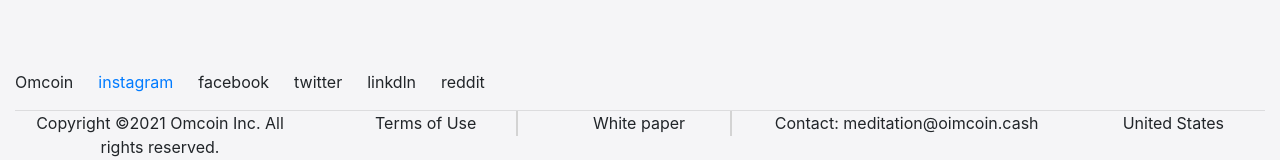
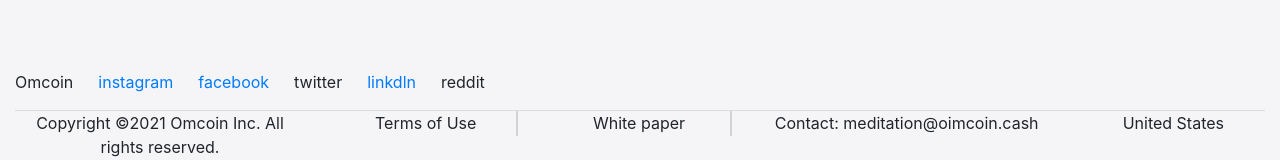
Before and after one commit to ConnorChase29/Omcoin-Website, a React (Create React App) app: page / in a window 1280 px wide. Shown: the part 6302-6462 px from the top of the page. Built offline with nearby package versions, Linux system fonts and the light colour scheme.

Commit message:
More formatting

```diff
--- a/src/Footer.tsx
+++ b/src/Footer.tsx
@@ -13,7 +13,7 @@ export class Footer extends React.Component<{}, {}>
 
 
                         <MDBCol md="12">
-                            <MDBRow className="hrSpacing">
+                            <MDBRow className="">
 
                                 <div className = "spacing">
                                     <p>Omcoin</p>
@@ -21,14 +21,17 @@ export class Footer extends React.Component<{}, {}>
 
 
                                 <div className = "spacing">
-                                    <a href="http://ign.com">
+                                    <a href="https://www.instagram.com/omcoin.meditation/">
                                         <p>instagram</p>
                                     </a>
                                 </div>
 
 
                                 <div className = "spacing">
-                                    <p>facebook</p>
+                                    <a href="https://www.facebook.com/omcoin.meditation">
+                                        <p>facebook</p>
+                                    </a>
+
                                 </div>
 
 
@@ -38,7 +41,10 @@ export class Footer extends React.Component<{}, {}>
 
 
                                 <div className = "spacing">
-                                    <p>linkdln</p>
+                                    <a href="https://www.linkedin.com/company/omcoin/">
+                                        <p>linkdln</p>
+                                    </a>
+
                                 </div>
 
 
@@ -51,7 +57,7 @@ export class Footer extends React.Component<{}, {}>
                             </MDBRow>
                         </MDBCol>
                         <hr className="hrFix"></hr>
-                        <MDBRow className="hrSpacing">
+                        <MDBRow className="">
 
                             <MDBCol md="3">
                                 <p> Copyright &copy;{new Date().getFullYear()} Omcoin Inc. All rights reserved.</p>
```
